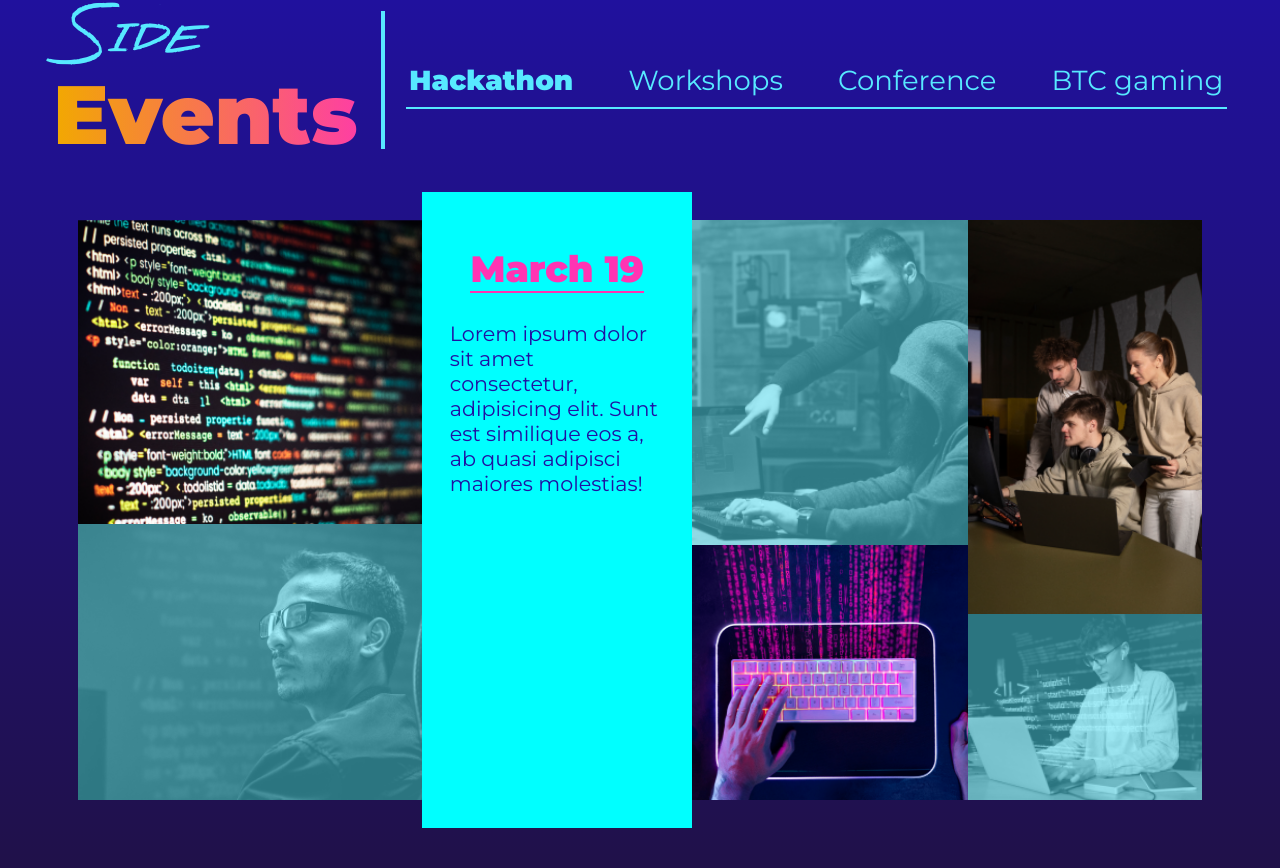
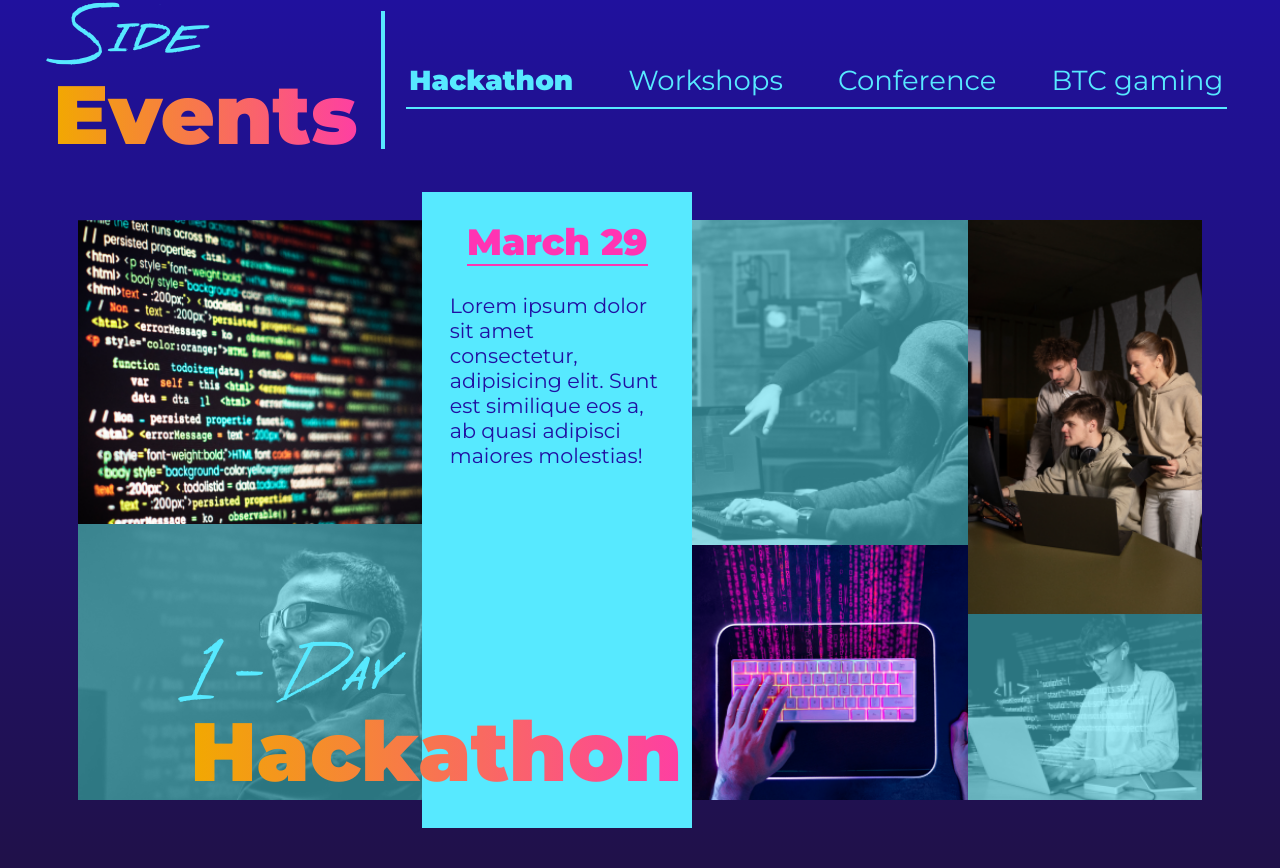
Before and after one commit to sbstnbnvds/beyond-lightning-vietnam, a React (Create React App) app: page / in a window 1280 px wide. Shown: the part 5112-5980 px from the top of the page. Built offline with nearby package versions, Linux system fonts and the light colour scheme.

Commit message:
side events section

```diff
--- a/src/components/SideEvents/SideEvents.css
+++ b/src/components/SideEvents/SideEvents.css
@@ -61,12 +61,23 @@
 }
 
 .side-events-section .main-div .card {
-  background-color: aqua;
+  background-color: var(--sky-blue-color);
   width: clamp(7.8125rem, 3.9811rem + 16.1321vw, 18.5rem);
   align-items: center;
-  padding: 2em 1em;
+  padding: 1em 1em;
+  position: relative;
 }
 
+.side-events-section .main-div .card .heading {
+  font-size: var(--font-size-900);
+  position: absolute;
+  bottom: 0.3125em;
+  right: 0.125em;
+}
+
+.side-events-section .main-div .card .heading h3 {
+  font-size: 1em;
+}
 .side-events-section .main-div .img-wrapper,
 .side-events-section .main-div .card {
   height: clamp(28.25rem, 23.4104rem + 20.3774vw, 41.75rem);
@@ -106,11 +117,6 @@
 .side-events-section .main-div .wrapper-3 {
   width: clamp(8.75rem, 6.2854rem + 10.3774vw, 15.625rem);
 }
-
-/* .side-events-section .main-div .wrapper-2 #container-3 {
-  position:relative;
-
-} */
 
 .side-events-section .main-div .alt-bg {
   position: relative;
--- a/src/components/SideEvents/SideEvents.js
+++ b/src/components/SideEvents/SideEvents.js
@@ -38,11 +38,15 @@ const SideEvents = () => {
           </div>
         </div>
         <div className="card flex-column">
-          <p className="date">March 19</p>
+          <p className="date">March 29</p>
           <p>Lorem ipsum dolor sit amet consectetur, adipisicing elit. Sunt est similique eos a, ab quasi adipisci maiores molestias!</p>
+          <div className="heading">
+            <h3><span className="span-break">1 - Day </span>Hackathon</h3>
+          </div>
+
         </div>
         <div className="img-wrapper wrapper-2 flex-column">
-          <div className="img-container alt-bg" id="container-3">
+          <div className="img-container alt-bg">
             <img src={Hackathon3} alt="" />
             <div></div>
           </div>
```
